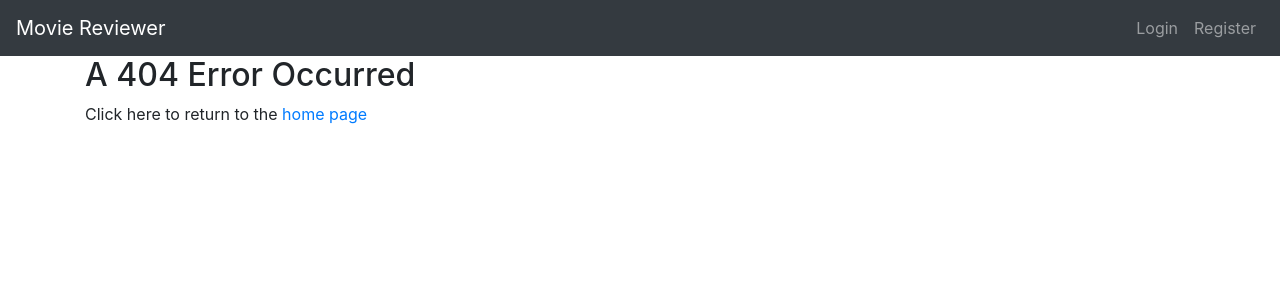
After one commit to sywy1874/cmsc388j-final-project-memes, a Flask app: template flask_app/templates/404.html in a window 1280 px wide. The commit adds this page. Shown: the top 300 px of the page. Run offline with Flask 2, Linux system fonts and the light colour scheme; the template is opened without the code that fills it, so the values that code supplies are empty; some libraries are stand-ins or nearby versions.

Commit message:
Fix bugs and add 404 page
- Fixed issues causing bcrypt/login manager import issue by editing
__init__.py
- Added 404 page
- Fixed error caused by incorrect calls to url_for()

```diff
--- /dev/null
+++ b/flask_app/templates/404.html
@@ -0,0 +1,11 @@
+{% extends "header.html" %} {% block content %}
+<div class="row">
+  <div class="col">
+    <h2>A 404 Error Occurred</h2>
+    <p>
+      Click here to return to the
+      <a href="{{ url_for('site.index') }}">home page</a>
+    </p>
+  </div>
+</div>
+{% endblock %}
--- a/flask_app/templates/login.html
+++ b/flask_app/templates/login.html
@@ -7,7 +7,7 @@
 </div>
 <div class="row">
     <div class="col">
-        Register today for your own meme account! <a href="{{ url_for('main.register') }}"> Click to register!</a>
+        Register today for your own meme account! <a href="{{ url_for('site.register') }}"> Click to register!</a>
     </div>
 </div>
 <div class="row">
--- a/flask_app/templates/register.html
+++ b/flask_app/templates/register.html
@@ -7,7 +7,7 @@
 </div>
 <div class="row">
     <div class="col">
-        Already have an account? Then <a href="{{ url_for('main.login') }}">Log In!</a>
+        Already have an account? Then <a href="{{ url_for('users.login') }}">Log In!</a>
     </div>
 </div>
 <!-- Registration Form: -->
```
Also changed, not shown: flask_app/__init__.py (+17 -7 lines).
